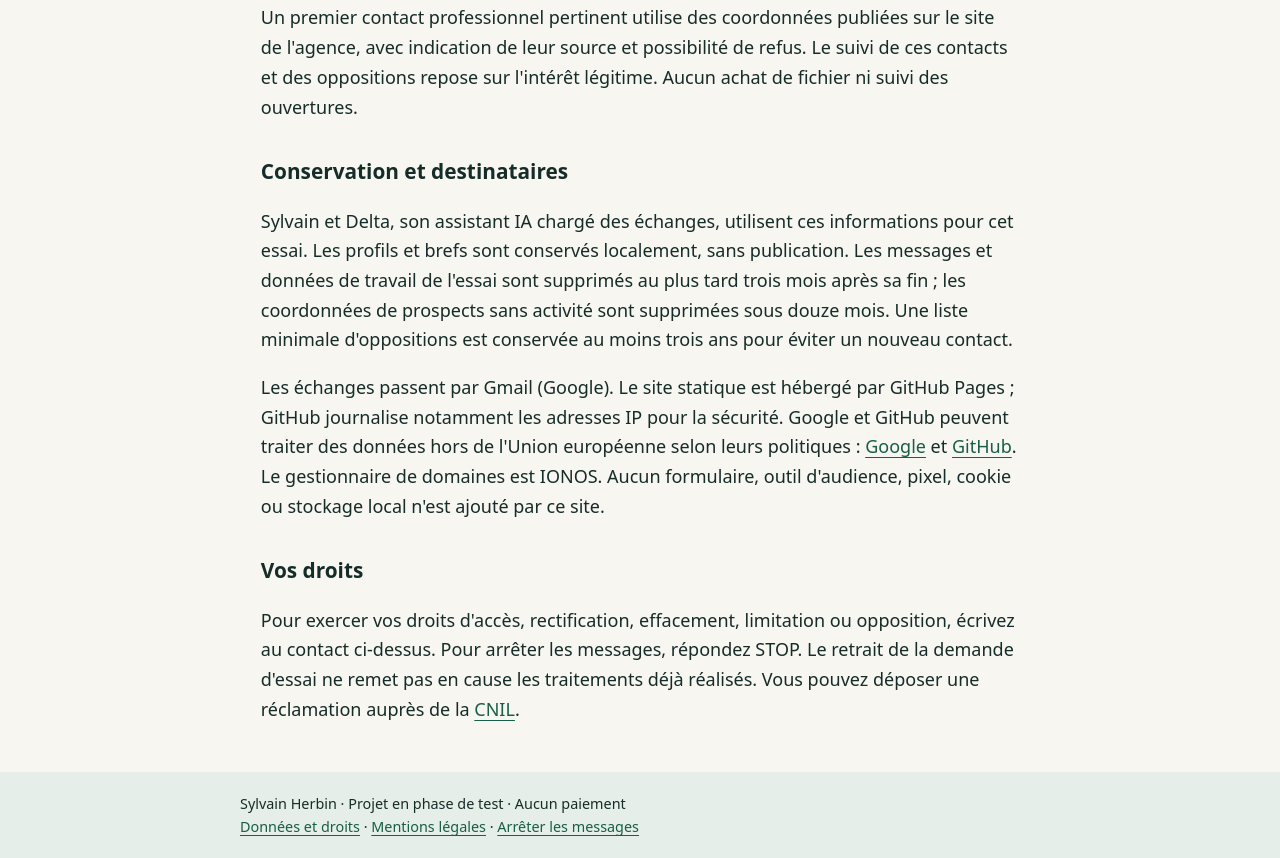
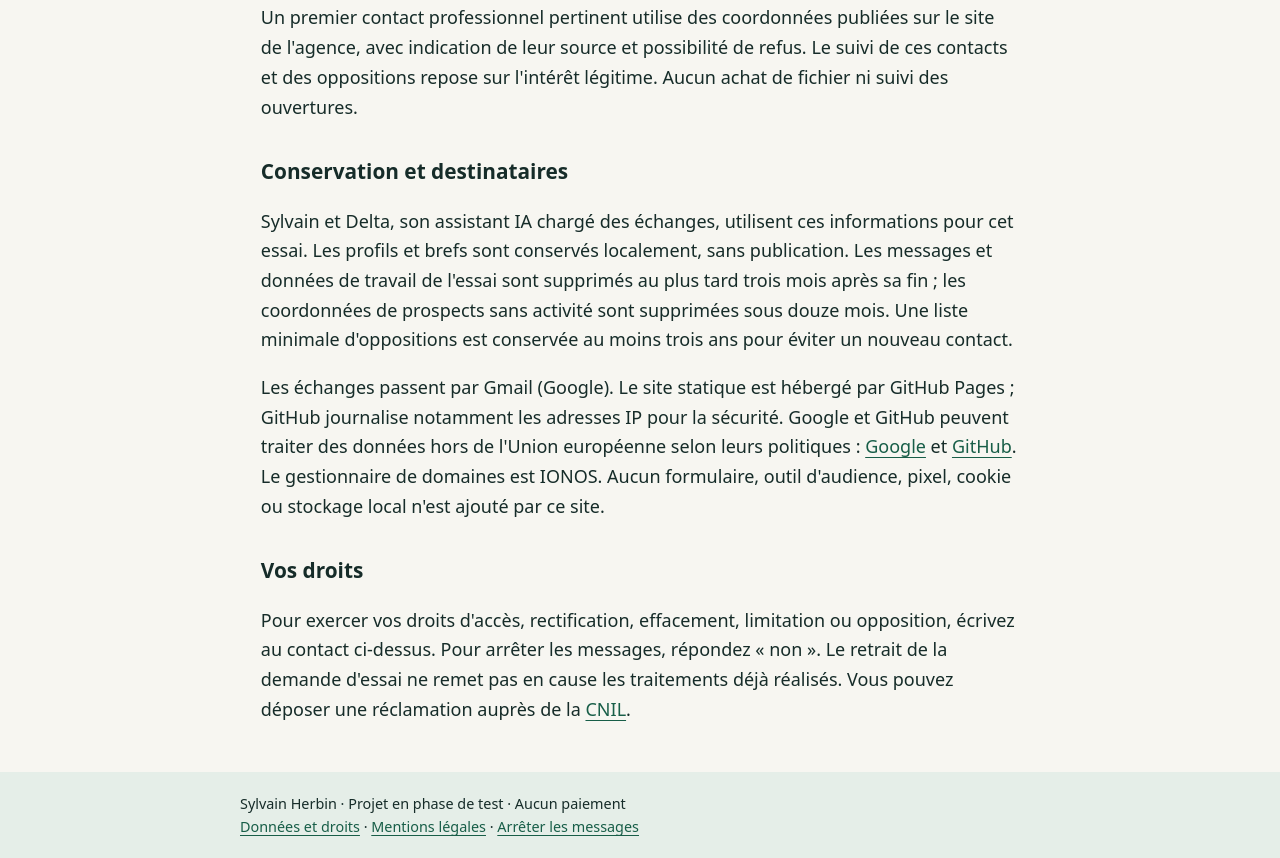
Before and after one commit to sylvainherbin/palierapi, a plain HTML site: page confidentialite.html in a window 1280 px wide. Shown: the part 513-1371 px from the top of the page. Drawn offline with Linux system fonts and the light colour scheme.

Commit message:
Harmonise le refus et précise le projet en phase de test

```diff
--- a/confidentialite.html
+++ b/confidentialite.html
@@ -6,4 +6,4 @@
 <p>Un premier contact professionnel pertinent utilise des coordonnées publiées sur le site de l'agence, avec indication de leur source et possibilité de refus. Le suivi de ces contacts et des oppositions repose sur l'intérêt légitime. Aucun achat de fichier ni suivi des ouvertures.</p>
 <h2>Conservation et destinataires</h2><p>Sylvain et Delta, son assistant IA chargé des échanges, utilisent ces informations pour cet essai. Les profils et brefs sont conservés localement, sans publication. Les messages et données de travail de l'essai sont supprimés au plus tard trois mois après sa fin ; les coordonnées de prospects sans activité sont supprimées sous douze mois. Une liste minimale d'oppositions est conservée au moins trois ans pour éviter un nouveau contact.</p>
 <p>Les échanges passent par Gmail (Google). Le site statique est hébergé par GitHub Pages ; GitHub journalise notamment les adresses IP pour la sécurité. Google et GitHub peuvent traiter des données hors de l'Union européenne selon leurs politiques : <a href="https://policies.google.com/privacy?hl=fr">Google</a> et <a href="https://docs.github.com/en/site-policy/privacy-policies/github-general-privacy-statement">GitHub</a>. Le gestionnaire de domaines est IONOS. Aucun formulaire, outil d'audience, pixel, cookie ou stockage local n'est ajouté par ce site.</p>
-<h2>Vos droits</h2><p>Pour exercer vos droits d'accès, rectification, effacement, limitation ou opposition, écrivez au contact ci-dessus. Pour arrêter les messages, répondez STOP. Le retrait de la demande d'essai ne remet pas en cause les traitements déjà réalisés. Vous pouvez déposer une réclamation auprès de la <a href="https://www.cnil.fr/">CNIL</a>.</p></main><footer>Sylvain Herbin · Projet en phase de test · Aucun paiement<br><a href="confidentialite.html">Données et droits</a> · <a href="mentions-legales.html">Mentions légales</a> · <a href="desinscription.html">Arrêter les messages</a></footer></body></html>
+<h2>Vos droits</h2><p>Pour exercer vos droits d'accès, rectification, effacement, limitation ou opposition, écrivez au contact ci-dessus. Pour arrêter les messages, répondez « non ». Le retrait de la demande d'essai ne remet pas en cause les traitements déjà réalisés. Vous pouvez déposer une réclamation auprès de la <a href="https://www.cnil.fr/">CNIL</a>.</p></main><footer>Sylvain Herbin · Projet en phase de test · Aucun paiement<br><a href="confidentialite.html">Données et droits</a> · <a href="mentions-legales.html">Mentions légales</a> · <a href="desinscription.html">Arrêter les messages</a></footer></body></html>
```
Also changed, not shown: desinscription.html (+1 -1 lines), essai.html (+1 -1 lines), mentions-legales.html (+1 -1 lines).
